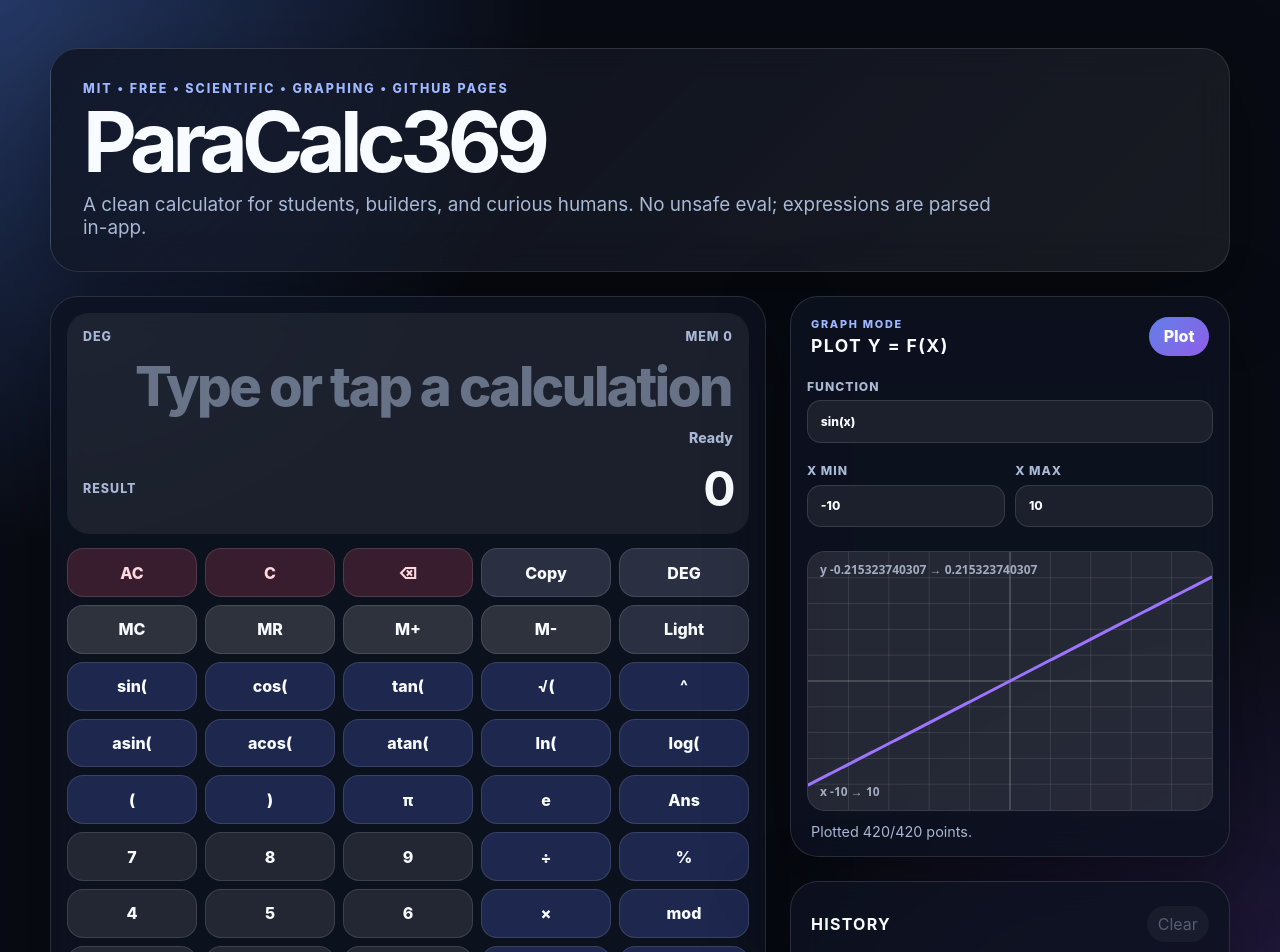
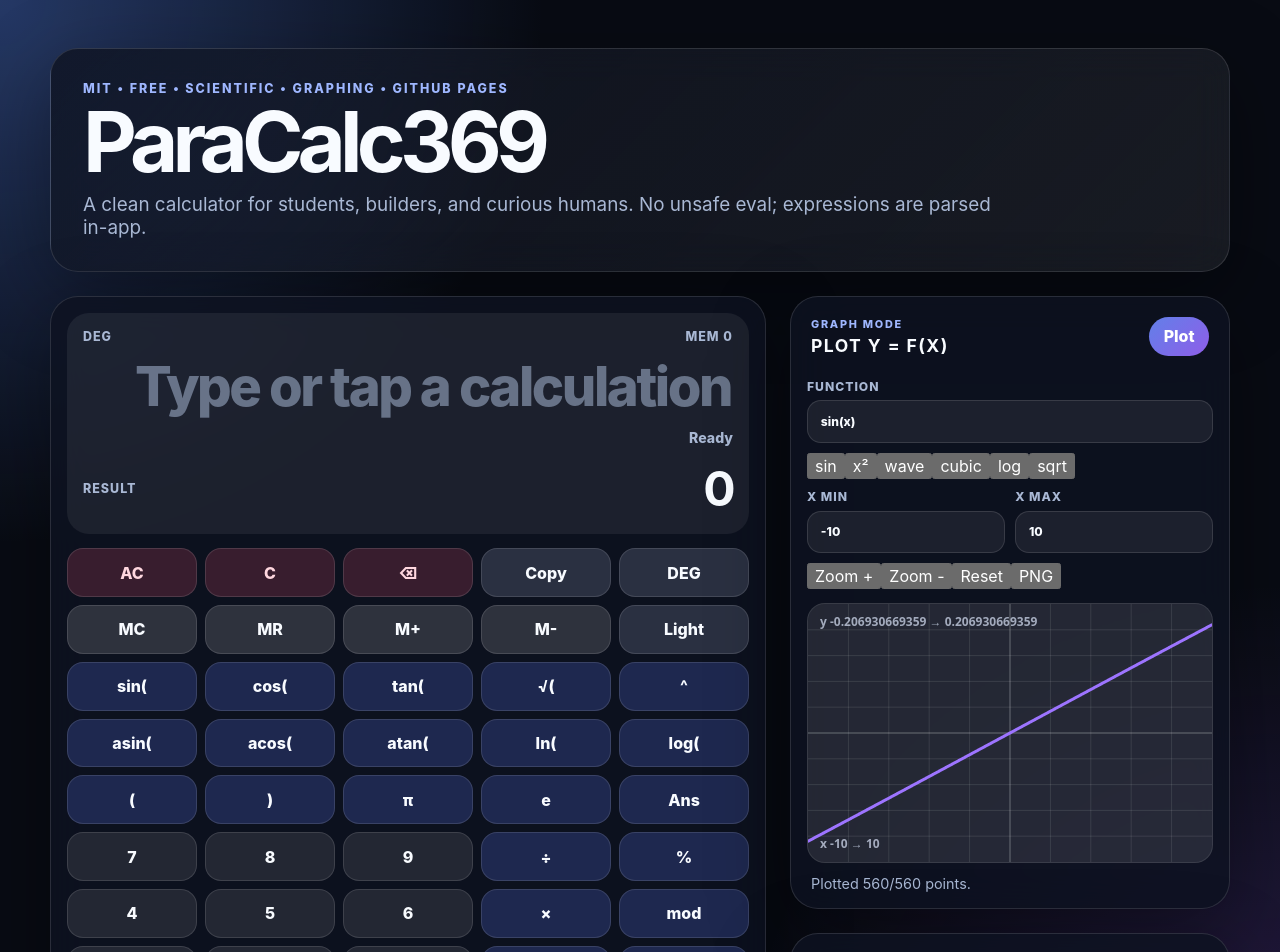
Before and after one commit to MichaelWave369/ParaCalc369, a React (Vite) app: page / in a window 1280 px wide. Shown: the top 952 px of the page. Built offline with nearby package versions, Linux system fonts and the light colour scheme.

Commit message:
Add graph controls and export

```diff
--- a/src/App.jsx
+++ b/src/App.jsx
@@ -14,6 +14,15 @@ const KEYS = [
   ['4', '5', '6', '×', 'mod'],
   ['1', '2', '3', '-', '!'],
   ['0', '.', '+', '='],
+];
+
+const GRAPH_PRESETS = [
+  { label: 'sin', fn: 'sin(x)', min: -10, max: 10 },
+  { label: 'x²', fn: 'x^2', min: -10, max: 10 },
+  { label: 'wave', fn: 'sin(x)+cos(2x)', min: -10, max: 10 },
+  { label: 'cubic', fn: 'x^3 - 4x', min: -4, max: 4 },
+  { label: 'log', fn: 'log(x)', min: 0.1, max: 10 },
+  { label: 'sqrt', fn: 'sqrt(x)', min: 0, max: 10 },
 ];
 
 const DANGER = new Set(['AC', 'C', '⌫']);
@@ -50,8 +59,14 @@ function label(k, mode, theme) {
   return k;
 }
 
-function niceRange(min, max) {
-  if (!Number.isFinite(min) || !Number.isFinite(max) || min === max) return [-10, 10];
+function niceRange(values) {
+  const finite = values.filter(Number.isFinite).sort((a, b) => a - b);
+  if (!finite.length) return [-10, 10];
+  const lowIndex = Math.floor(finite.length * 0.02);
+  const highIndex = Math.ceil(finite.length * 0.98) - 1;
+  const min = finite[Math.max(0, lowIndex)];
+  const max = finite[Math.min(finite.length - 1, highIndex)];
+  if (!Number.isFinite(min) || !Number.isFinite(max) || min === max) return [min - 1, max + 1];
   const pad = Math.max((max - min) * 0.12, 1e-6);
   return [min - pad, max + pad];
 }
@@ -100,7 +115,7 @@ function drawGraph(canvas, points, yRange, theme) {
   ctx.lineCap = 'round';
   let open = false;
   for (const p of points) {
-    if (!Number.isFinite(p.y) || p.y < yMin || p.y > yMax) { open = false; continue; }
+    if (!Number.isFinite(p.y) || p.y < yMin || p.y > yMax) { if (open) ctx.stroke(); open = false; continue; }
     const x = xToPx(p.x);
     const y = yToPx(p.y);
     if (!open) { ctx.beginPath(); ctx.moveTo(x, y); open = true; }
@@ -123,22 +138,22 @@ function GraphPanel({ angleMode, ans, theme }) {
   const [points, setPoints] = useState([]);
   const [yRange, setYRange] = useState([-1, 1]);
 
-  function plot() {
+  function plot(expression = fn, minValue = Number(xMin), maxValue = Number(xMax)) {
     try {
-      const min = Number(xMin);
-      const max = Number(xMax);
+      const min = Number(minValue);
+      const max = Number(maxValue);
       if (!Number.isFinite(min) || !Number.isFinite(max) || min >= max) throw Error('Use a valid x range.');
-      const samples = 420;
+      const samples = 560;
       const next = [];
       for (let i = 0; i < samples; i += 1) {
         const x = min + ((max - min) * i) / (samples - 1);
         let y = NaN;
-        try { y = calculate(fn, { angleMode, ans, variables: { x } }); } catch { y = NaN; }
+        try { y = calculate(expression, { angleMode, ans, variables: { x } }); } catch { y = NaN; }
         next.push({ x, y });
       }
       const finiteYs = next.map((p) => p.y).filter(Number.isFinite);
       if (!finiteYs.length) throw Error('No plottable points in this range.');
-      const yr = niceRange(Math.min(...finiteYs), Math.max(...finiteYs));
+      const yr = niceRange(finiteYs);
       setPoints(next);
       setYRange(yr);
       setGraphStatus(`Plotted ${finiteYs.length}/${samples} points.`);
@@ -146,6 +161,41 @@ function GraphPanel({ angleMode, ans, theme }) {
       setGraphStatus(e.message);
       setPoints([]);
     }
+  }
+
+  function applyPreset(preset) {
+    setFn(preset.fn);
+    setXMin(String(preset.min));
+    setXMax(String(preset.max));
+    plot(preset.fn, preset.min, preset.max);
+  }
+
+  function zoom(factor) {
+    const min = Number(xMin);
+    const max = Number(xMax);
+    if (!Number.isFinite(min) || !Number.isFinite(max) || min >= max) return setGraphStatus('Use a valid x range first.');
+    const center = (min + max) / 2;
+    const half = ((max - min) * factor) / 2;
+    const nextMin = center - half;
+    const nextMax = center + half;
+    setXMin(fmt(nextMin));
+    setXMax(fmt(nextMax));
+    plot(fn, nextMin, nextMax);
+  }
+
+  function resetRange() {
+    setXMin('-10');
+    setXMax('10');
+    plot(fn, -10, 10);
+  }
+
+  function exportPng() {
+    if (!canvasRef.current || !points.length) return setGraphStatus('Plot a graph before exporting.');
+    const link = document.createElement('a');
+    link.download = `paracalc369-${fn.replace(/[^a-z0-9]+/gi, '-').replace(/^-|-$/g, '').toLowerCase() || 'graph'}.png`;
+    link.href = canvasRef.current.toDataURL('image/png');
+    link.click();
+    setGraphStatus('Graph exported as PNG.');
   }
 
   useEffect(() => { plot(); }, []);
@@ -163,15 +213,24 @@ function GraphPanel({ angleMode, ans, theme }) {
           <p className="eyebrow">Graph Mode</p>
           <h2>Plot y = f(x)</h2>
         </div>
-        <button onClick={plot}>Plot</button>
+        <button onClick={() => plot()}>Plot</button>
       </header>
       <label>
         <span>Function</span>
         <input value={fn} onChange={(e) => setFn(e.target.value)} placeholder="sin(x), x^2, log(x)" />
       </label>
+      <div className="preset-row" aria-label="Graph presets">
+        {GRAPH_PRESETS.map((preset) => <button key={preset.label} onClick={() => applyPreset(preset)}>{preset.label}</button>)}
+      </div>
       <div className="range-row">
         <label><span>x min</span><input value={xMin} onChange={(e) => setXMin(e.target.value)} /></label>
         <label><span>x max</span><input value={xMax} onChange={(e) => setXMax(e.target.value)} /></label>
+      </div>
+      <div className="graph-tools" aria-label="Graph tools">
+        <button onClick={() => zoom(0.5)}>Zoom +</button>
+        <button onClick={() => zoom(2)}>Zoom -</button>
+        <button onClick={resetRange}>Reset</button>
+        <button onClick={exportPng}>PNG</button>
       </div>
       <canvas ref={canvasRef} role="img" aria-label={`Graph of ${fn}`} />
       <p className="graph-status">{graphStatus}</p>
```
